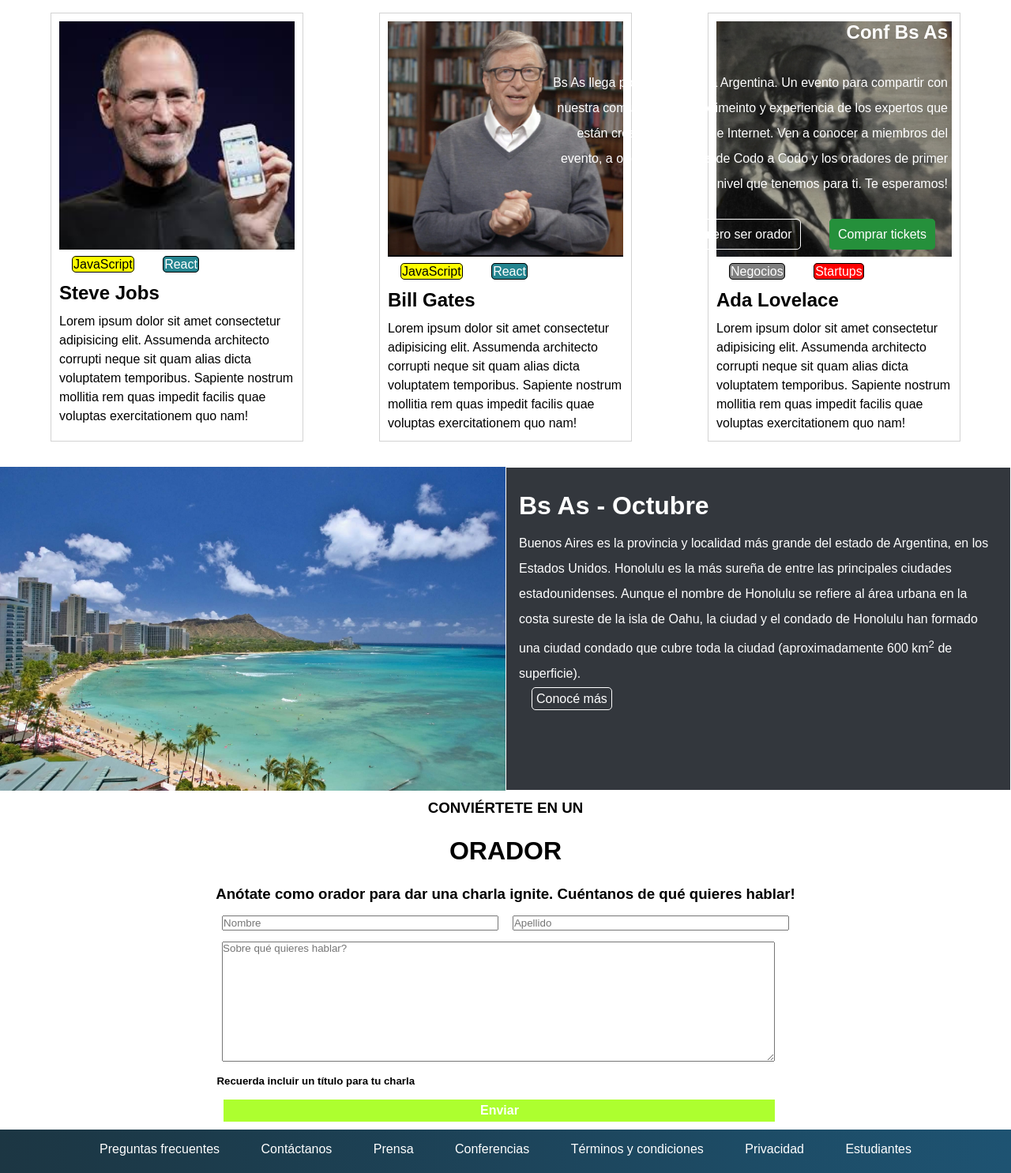
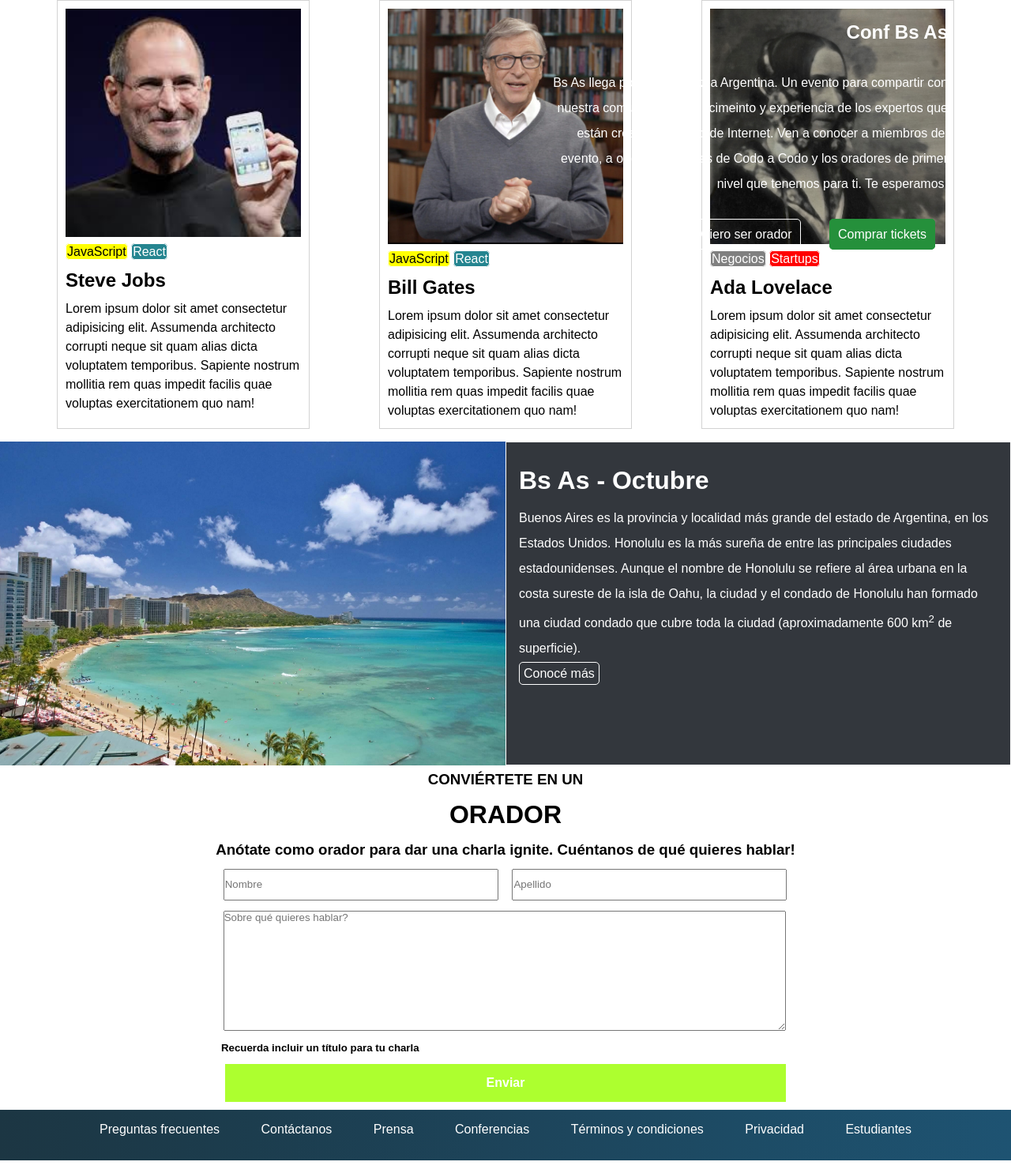
Before and after one commit to GabBertero/PrimerProyecto, a plain HTML site: page index.html in a window 1280 px wide. Shown: the part 375-1860 px from the top of the page at 79% size. Drawn offline with Linux system fonts and the light colour scheme.

Commit message:
Se cambiaron formatos de botones

```diff
--- a/css/styles.css
+++ b/css/styles.css
@@ -81,15 +81,10 @@
                 'formulario formulario';
     grid-template-columns: 50% 50%;
     grid-template-rows: auto auto auto;
-    /* & div[class^='Item']{
-        border: 2px solid purple; */
     }
     .Item-1{grid-area: orador;
         & h1,h4{text-align: center;}
         & h2{padding: 0.5em 0;}
-
-
-
         .content-card  {
             display: flex;
             line-height: 1.5em;
@@ -98,19 +93,19 @@
             & div[class^='card']{
                 width:25%;
                 border: 1px solid lightgray;
-                margin: 2em 2em;
+                margin: 1em 1em;
                 padding: 10px 10px;
                 & img {width: 100%;}
             }
             .card-1{
             & a{
-                border: 1px solid black;
+                border: 1px solid white;
                 border-radius: 5px;
                 text-decoration: none;
                 color: black;
                 padding: 1px 1px;
-                margin: 1em 1em;
-                background-color: yellow;
+/*                 margin: 0em 0em;
+ */                background-color: yellow;
                 }
                 .btn11{
                     background-color: rgb(37, 133, 144);
@@ -119,13 +114,13 @@
                     }
             .card-2{
                 & a{
-                    border: 1px solid black;
+                    border: 1px solid white;
                     border-radius: 5px;
                     text-decoration: none;
                     color: black;
                     padding: 1px 1px;
-                    margin: 1em 1em;
-                    background-color: yellow;
+/*                     margin: 1em 1em;
+ */                    background-color: yellow;
                     }
                 .btn12{
                     background-color: rgb(37, 133, 144);
@@ -134,13 +129,13 @@
                     }
             .card-3{
                 & a{
-                    border: 1px solid black;
+                    border: 1px solid white;
                     border-radius: 5px;
                     text-decoration: none;
                     color: white;
                     padding: 1px 1px;
-                    margin: 1em 1em;
-                    background-color: grey;
+/*                     margin: 1em 1em;
+ */                    background-color: grey;
                     }
                 .btn13{
                     background-color: red;
@@ -173,16 +168,16 @@
             text-decoration: none;
             color:white;
             padding: 5px 5px;
-            margin: 1em 1em;
-
+/*             margin: 1em 1em;
+ */
             }
     }
     .Item-4{grid-area: formulario;
         & h1,h3{
             text-align: center;
-            padding: 0.5em;
+            padding: 0.3em;
             }
-        & h5{padding: 0.5em 0;}
+        & h5{padding: 0.3em ;}
         display: grid;
         box-sizing: border-box;
         border: 1px solid white;
@@ -196,27 +191,27 @@
             display: flex;
             flex-direction: column;
             justify-content: center;
-            align-items: center;
             }
 
 
         & input {
-            width: 350px;
+            width: 348px;
+            height: 40px;
             padding: 0;
             margin: 0.5em;
             box-sizing: border-box;
 
             }
         .bbb {
-            width: 700px;
-            height: 30px;
+            width: 712px;
+            height: 50px;
             border: 1px solid white;
             color: white;
             font: bold 1em sans-serif;
             background-color: greenyellow;
         }
         & textarea {
-            width: 700px;
+            width: 712px;
             padding: 0;
             margin: 0.5em;
             box-sizing: border-box;
--- a/index.html
+++ b/index.html
@@ -43,7 +43,7 @@
 <div class="grid-cont">
     <div class="Item-1">
         <div class="title">
-            <h4>CONOCE A LOS</h4>
+            <h4 id="oradores">CONOCE A LOS</h4>
             <h1>ORADORES</h1>
         </div>
         <div class="content-card">
@@ -74,12 +74,12 @@
         <img src="./asset/img/honolulu.jpg" alt="">
     </div>
     <div class="Item-3">
-        <h1>Bs As - Octubre</h1>
+        <h1 id="lugar">Bs As - Octubre</h1>
         <p>Buenos Aires es la provincia y localidad más grande del estado de Argentina, en los Estados Unidos. Honolulu es la más sureña de entre las principales ciudades estadounidenses. Aunque el nombre de Honolulu se refiere al área urbana en la costa sureste de la isla de Oahu, la ciudad y el condado de Honolulu han formado una ciudad condado que cubre toda la ciudad (aproximadamente 600 km<sup>2</sup> de superficie).</p>
         <a href="">Conocé más</a>
     </div>
     <div class="Item-4">
-        <h3>CONVIÉRTETE EN UN</h3>
+        <h3 id="conviertete">CONVIÉRTETE EN UN</h3>
         <h1>ORADOR</h1>
         <h3>Anótate como orador para dar una charla ignite. Cuéntanos de qué quieres hablar!</h3>
         <form>
```
